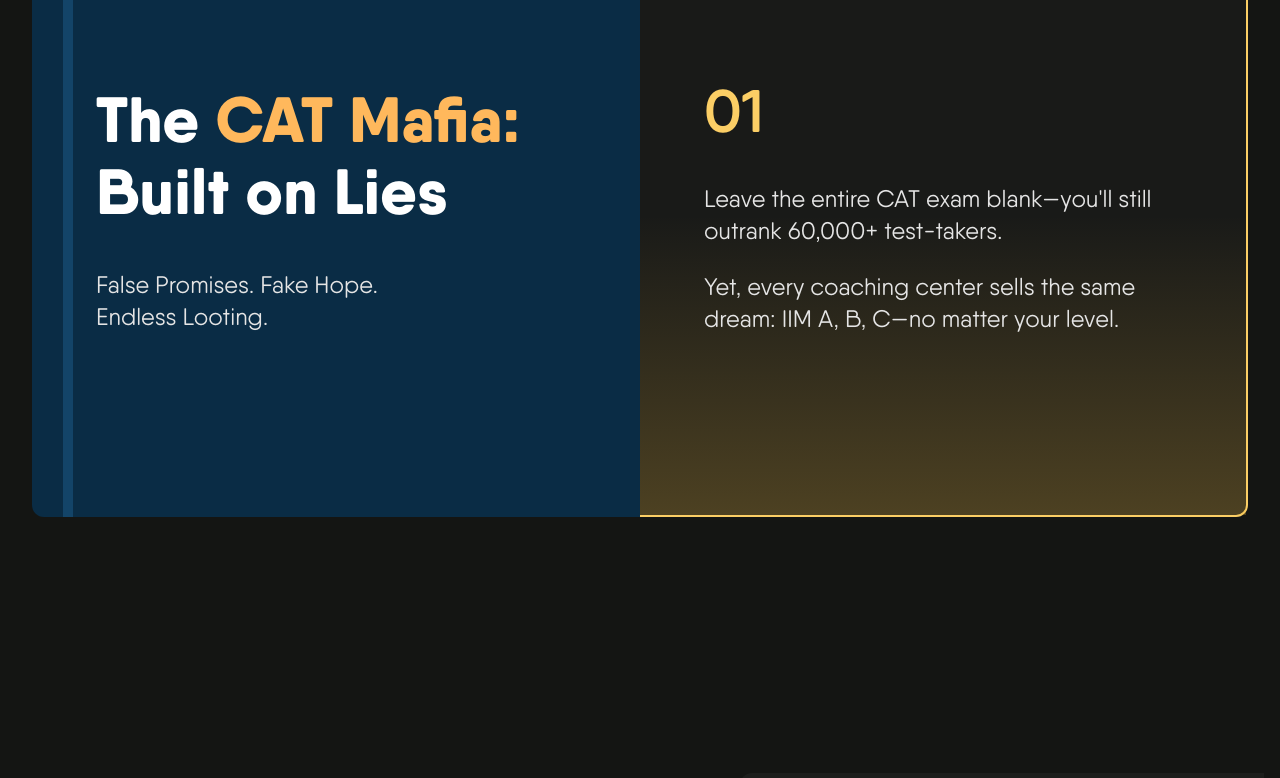
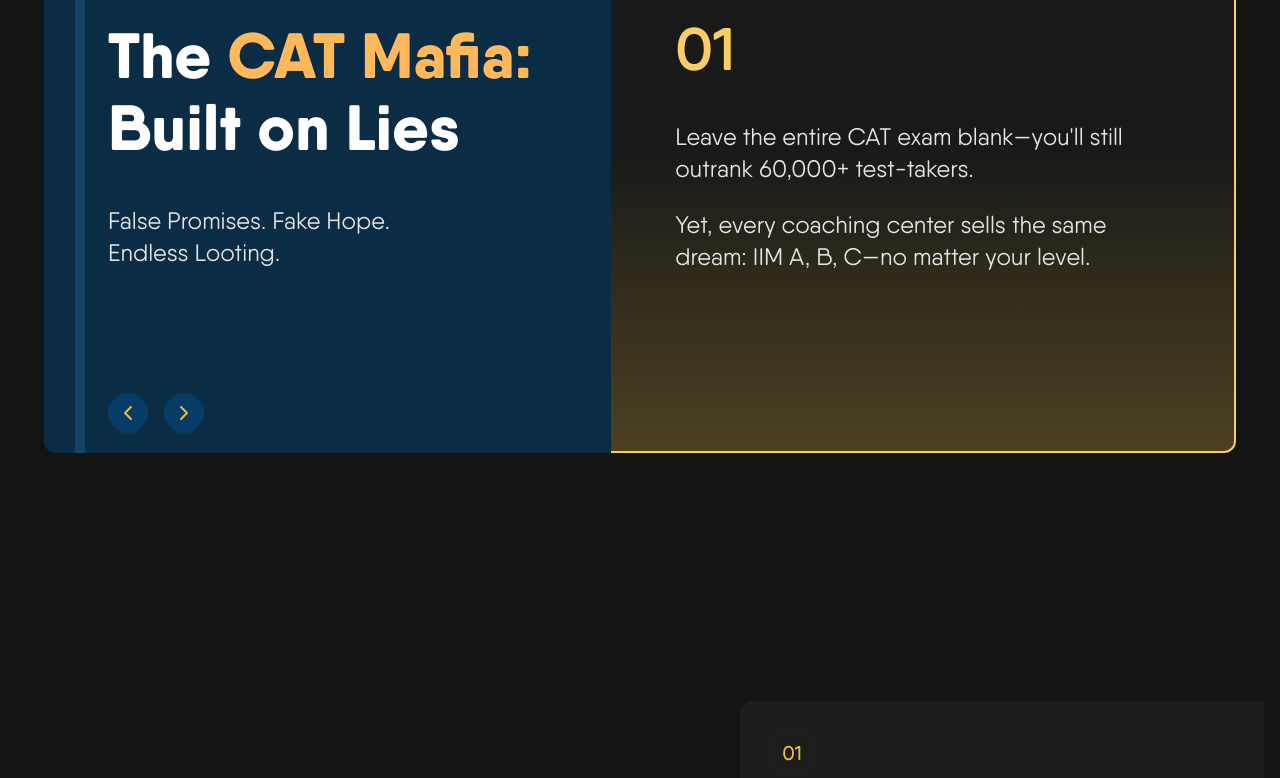
Before and after one commit to AESiR-0/mission-abc-new, a Next.js app: page / in a window 1280 px wide. Shown: the part 1400-2178 px from the top of the page. Built offline with nearby package versions, Linux system fonts and the light colour scheme; a web font is replaced by a local one.

Commit message:
feat: buttons on hover and vertical scroll

```diff
--- a/app/globals.css
+++ b/app/globals.css
@@ -59,12 +59,18 @@
   align-items: center;
   gap: 16px;
   flex-shrink: 0;
+  transition: all 0.3s ease;
   background: #F1BC40;
   box-shadow: 0px -2px 1px 0px rgba(255, 255, 255, 0.04) inset, 0px -2px 1px 0px rgba(255, 255, 255, 0.04) inset, 0px -2px 1px 0px rgba(255, 255, 255, 0.04) inset, 0px 2px 1px 0px rgba(255, 255, 255, 0.04) inset, 0px 2px 1px 0px rgba(255, 255, 255, 0.04) inset, 0px 2px 1px 0px rgba(255, 255, 255, 0.04) inset;
   box-shadow: 0px -2px 1px 0px rgba(255, 255, 255, 0.04) inset, 0px -2px 1px 0px rgba(255, 255, 255, 0.04) inset, 0px -2px 1px 0px rgba(255, 255, 255, 0.04) inset, 0px 2px 1px 0px rgba(255, 255, 255, 0.04) inset, 0px 2px 1px 0px rgba(255, 255, 255, 0.04) inset, 0px 2px 1px 0px rgba(255, 255, 255, 0.04) inset;
 }
 
+.btn:hover {
+  background: #EFAF19;
+}
+
 .card {
+
   border-radius: 12px;
   border: 1px solid #292929;
   background: rgba(43, 43, 41, 0.70);
--- a/app/page.tsx
+++ b/app/page.tsx
@@ -16,7 +16,6 @@
   return (
     <main>
       <Hero />
-      <InstructorStats />
       <MafiaCard />
       <HeroWithWebinars />
       <Stories />
--- a/components/Hero.tsx
+++ b/components/Hero.tsx
@@ -22,7 +22,7 @@
             <p className="text-gray-300 text-lg sm:text-xl md:text-2xl font-thin mt-6 sm:mt-8 mb-8">
               Do not join us if your target is lower than IIM A, B, or C.
             </p>
-            <button className="font-manrope  btn bg-yellow btn text-black px-6 py-3 rounded-xl shadow-md hover:bg-yellow/80 text-sm md:text-base transition-colors">
+            <button className="font-manrope  btn bg-yellow btn text-black px-6 py-3 rounded-xl shadow-md   text-sm md:text-base transition-colors">
               Start Now
             </button>
           </div>
--- a/components/Navbar.tsx
+++ b/components/Navbar.tsx
@@ -33,7 +33,7 @@
           </Link>
 
         </div>
-        <button className="font-manrope  btn bg-yellow text-black px-4 md:px-6 py-2 md:py-3 rounded-[12px] shadow-md hover:bg-yellow/80 text-sm md:text-base">
+        <button className="font-manrope  btn bg-yellow text-black px-4 md:px-6 py-2 md:py-3 rounded-[12px] shadow-md   text-sm md:text-base">
           Start Now
         </button>
 
--- a/components/shared/MafiaCard.tsx
+++ b/components/shared/MafiaCard.tsx
@@ -1,17 +1,52 @@
+"use client"
+import { ChevronLeftIcon, ChevronRightIcon } from "lucide-react";
 import Image from "next/image";
+import { useState } from "react";
+
+const mafiaData = [
+  {
+    id: "01",
+    content: [
+      "Leave the entire CAT exam blank—you'll still outrank 60,000+ test-takers.",
+      "Yet, every coaching center sells the same dream: IIM A, B, C—no matter your level."
+    ]
+  },
+  {
+    id: "02",
+    content: [
+      "No reality checks. No real diagnostic tests. Even students scoring below zero are promised IIM seats",
+      "After a year of classes and mocks, many don’t even break even. The problem isn’t their scores—it’s the lies of the CAT Mafia."
+    ]
+  },
+  {
+    id: " ",
+    content: [
+      "It’s time to break free. Get the truth. Get results.",
+      " "
+    ]
+  }
+];
+
 export default function MafiaCard() {
+  const [currentIndex, setCurrentIndex] = useState(0);
+
+  const handleNext = () => {
+    setCurrentIndex((prev) => (prev + 1) % mafiaData.length);
+  };
+
+  const handlePrev = () => {
+    setCurrentIndex((prev) => (prev - 1 + mafiaData.length) % mafiaData.length);
+  };
+
   return (
-    <div className="flex text-white min-h-screen w-full bg-[rgb(20,21,19)] justify-center items-center p-4 sm:p-6 lg:p-8 lg:pt-32">
+    <div className="flex text-white min-h-screen w-full bg-[rgb(20,21,19)] justify-center items-center  sm:p-6  lg:pt-32">
       {/* Main Container */}
-      <div className="flex flex-col lg:flex-row w-full max-w-[1313px] gap-0 relative">
-
-
-
+      <div className="flex flex-col lg:flex-row w-full mx-5  gap-0 relative">
         {/* Left Section */}
-        <div className="w-full lg:w-[656.5px] h-[500px] sm:h-[550px] md:h-[600px] lg:h-[778px] lg:-mt-[80px] relative">
+        <div className="w-1/2  h-[500px] sm:h-[550px] md:h-[600px] lg:h-[778px] lg:-mt-[80px] relative">
           {/* Vector 2520 - Hidden on mobile */}
           {/* <div className="hidden lg:block absolute w-[41px] h-[66px] left-[525px] top-0 bg-[rgba(241,188,64,1)] z-10" /> */}
-          <div className="hidden lg:block absolute left-[525px] top-0 z-10">
+          <div className="hidden lg:block absolute right-10 top-0 z-10">
             <Image
               src="/assests/icons/Vector 2520.svg"
               alt="Vector"
@@ -36,27 +71,64 @@
               Endless Looting.
             </p>
           </div>
+                {/* Navigation Buttons */}
+                <div className="absolute left-16 bottom-40 -translate-y-1/2 flex gap-4 z-20">
+              <button
+                onClick={handlePrev}
+                className="p-2 rounded-full bg-[#053D66] text-yellow transition-colors"
+              >
+               <ChevronLeftIcon className="w-6 h-6 " fill="none" stroke="currentColor" viewBox="0 0 24 24">
+              </ChevronLeftIcon>
+              </button>
+              <button
+                onClick={handleNext}
+
+
+                className="p-2 rounded-full bg-[#053D66] text-yellow transition-colors"
+              >
+                <ChevronRightIcon className="w-6 h-6 " fill="none" stroke="currentColor" viewBox="0 0 24 24"></ChevronRightIcon>
+              </button>
+            </div>
         </div>
 
-        {/* Right Section */}
-        <div className="w-full lg:w-[656.5px] h-[500px] sm:h-[550px] md:h-[600px] lg:h-[778px] lg:-mt-[80px] relative">
-          <div
-            className="w-full h-full lg:h-[618px] rounded-b-[12px] lg:rounded-r-[12px] lg:rounded-bl-none py-8 sm:py-10 lg:py-[80px] px-6 sm:px-8 lg:px-16 flex flex-col justify-center gap-[10px] relative bg-[rgba(29,30,28,0.6)] border-[rgba(251,206,101,1)] lg:border-r-2 lg:border-t-2 lg:border-b-2"
-          >
+        {/* Right Section - Carousel */}
+        <div className="w-full lg:w-[656.5px] h-[600px] sm:h-[550px] md:h-[600px] lg:h-[778px] lg:-mt-[80px] relative">
+          <div className="w-full h-full lg:h-[618px] rounded-b-[12px] lg:rounded-r-[12px] lg:rounded-bl-none relative bg-[rgba(29,30,28,0.6)] border-[rgba(251,206,101,1)] lg:border-r-2 lg:border-t-2 lg:border-b-2 overflow-hidden">
             {/* Bottom gradient overlay */}
-            <div className="absolute inset-x-0 bottom-0 h-[200px] sm:h-[250px] lg:h-[300px]" style={{
-              background: 'linear-gradient(180deg, rgba(25, 26, 25, 0) 0%, rgba(241, 188, 64, 0.24) 100%)'
-            }} />
+            <div className="absolute inset-x-0 bottom-0 h-[200px] sm:h-[250px] lg:h-[300px]"
+              style={{
+                background: 'linear-gradient(180deg, rgba(25, 26, 25, 0) 0%, rgba(241, 188, 64, 0.24) 100%)'
+              }}
+            />
 
-            <h2 className="text-[#FBCE65] text-3xl sm:text-4xl md:text-5xl lg:text-6xl font-semibold mb-4 lg:mb-8 relative z-10">01</h2>
-            <div className="space-y-4 lg:space-y-6 relative z-10">
-              <p className="text-[#E5E5E5] text-base sm:text-lg md:text-xl lg:text-2xl leading-relaxed">
-                Leave the entire CAT exam blank—you'll still outrank 60,000+ test-takers.
-              </p>
-              <p className="text-[#E5E5E5] text-base sm:text-lg md:text-xl lg:text-2xl leading-relaxed">
-                Yet, every coaching center sells the same dream: IIM A, B, C—no matter your level.
-              </p>
+            {/* Carousel Content */}
+            <div className="relative h-full">
+              <div
+                className="absolute w-full transition-transform duration-500 ease-in-out"
+                style={{ transform: `translateY(-${currentIndex * 618}px)` }}
+              >
+                {mafiaData.map((item, index) => (
+                  <div
+                    key={item.id}
+
+                    className="w-full h-[618px] py-8 sm:py-10 lg:py-[80px] px-6 sm:px-8 lg:px-16 flex flex-col justify-center gap-[10px]"
+                  >
+                    <h2 className="text-[#FBCE65] text-3xl sm:text-4xl md:text-5xl lg:text-6xl font-semibold mb-4 lg:mb-8 relative z-10">
+                      {item.id}
+                    </h2>
+                    <div className="space-y-4 lg:space-y-6 relative z-10">
+                      {item.content.map((text, idx) => (
+                        <p key={idx} className="text-[#E5E5E5] text-base sm:text-lg md:text-xl lg:text-2xl leading-relaxed">
+                          {text}
+                        </p>
+                      ))}
+                    </div>
+                  </div>
+                ))}
+              </div>
             </div>
+
+
           </div>
         </div>
       </div>
--- a/components/shared/SharingStories.tsx
+++ b/components/shared/SharingStories.tsx
@@ -89,7 +89,6 @@
                             transform: `translateX(-${scrollPosition * (100 / stories.length)}%)`
                         }}
                     >
-                        {/* Duplicate the array for infinite scroll effect */}
                         {[...stories, ...stories].map((story, index) => (
                             <div
                                 key={`${story.id}-${index}`}
--- a/components/shared/SuccesfullCarousel.tsx
+++ b/components/shared/SuccesfullCarousel.tsx
@@ -69,7 +69,7 @@
           <span className="max-w-[850px]">Transform Your Future with KTW</span>
           <span className="max-w-[850px]">Real-World Success Stories</span>
         </h2>
-        <button className="font-manrope  btn bg-yellow text-black px-4 md:px-6 py-2 md:py-3 rounded-[12px] shadow-md hover:bg-yellow/80 text-sm md:text-base">
+        <button className="font-manrope  btn bg-yellow text-black px-4 md:px-6 py-2 md:py-3 rounded-[12px] shadow-md   text-sm md:text-base">
           Start Now
         </button>
 
```
Also changed, not shown: components/shared/CatPrep.tsx (+4 -18 lines).
